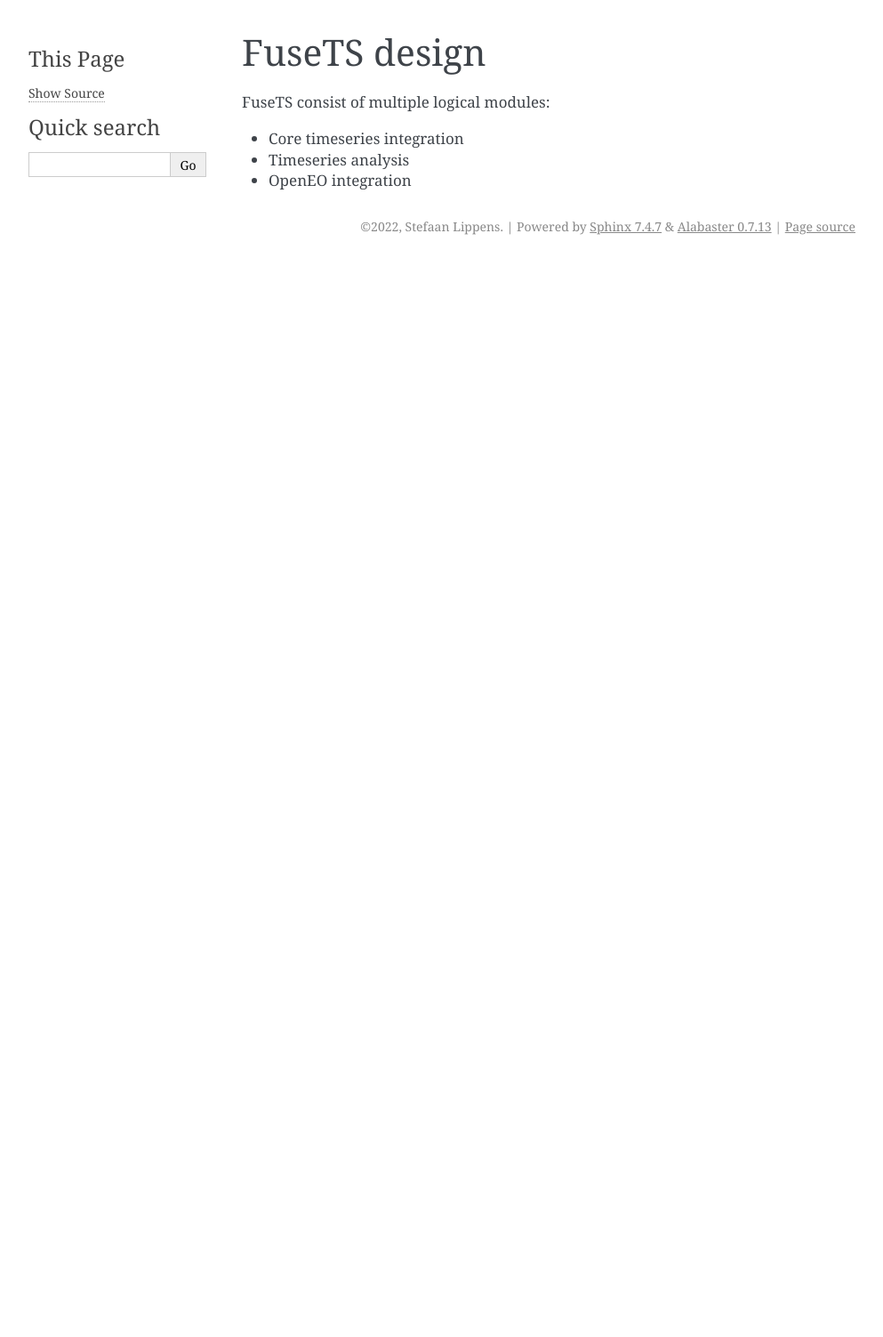
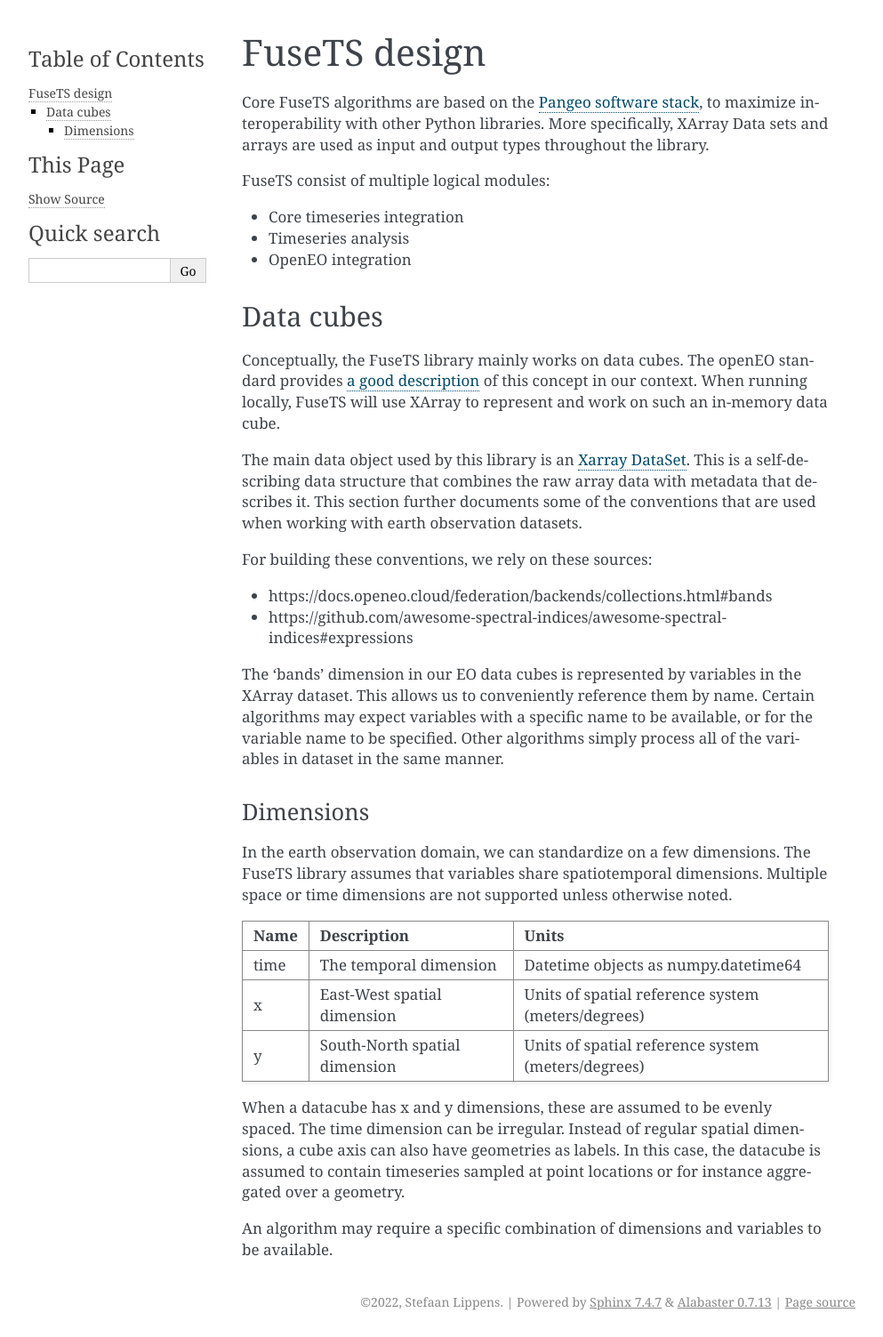
Before and after one commit to Open-EO/FuseTS, a Sphinx documentation site: the page built from docs/source/design.md, in a window 1280 px wide. Shown: the whole page at 89% size, without its empty margins (148-1141 px from the left). Built offline with Sphinx 7.4.7, drawn with Linux system fonts in a browser that asks for light colours; before the commit the page ends 900 px from its top, so only the background shows below that.

Commit message:
#60 some docs on data model

```diff
--- a/docs/source/design.md
+++ b/docs/source/design.md
@@ -1,7 +1,46 @@
 # FuseTS design
+
+Core FuseTS algorithms are based on the [Pangeo software stack](https://pangeo.io/architecture.html#software), to maximize
+interoperability with other Python libraries. More specifically, XArray Data sets and arrays are used as input and output
+types throughout the library.
 
 FuseTS consist of multiple logical modules:
 
 - Core timeseries integration
 - Timeseries analysis
 - OpenEO integration
+
+
+## Data cubes
+
+Conceptually, the FuseTS library mainly works on data cubes. The openEO standard provides [a good description](https://openeo.org/documentation/1.0/datacubes.html)
+of this concept in our context. When running locally, FuseTS will use XArray to represent and work on such an in-memory data cube.
+
+The main data object used by this library is an [Xarray DataSet](https://docs.xarray.dev/en/latest/generated/xarray.Dataset.html).
+This is a self-describing data structure that combines the raw array data with metadata that describes it. This section
+further documents some of the conventions that are used when working with earth observation datasets.
+
+For building these conventions, we rely on these sources:
+- https://docs.openeo.cloud/federation/backends/collections.html#bands
+- https://github.com/awesome-spectral-indices/awesome-spectral-indices#expressions
+
+The 'bands' dimension in our EO data cubes is represented by variables in the XArray dataset. This allows us to
+conveniently reference them by name. Certain algorithms may expect variables with a specific name to be available, or for
+the variable name to be specified. Other algorithms simply process all of the variables in dataset in the same manner.
+
+### Dimensions
+
+In the earth observation domain, we can standardize on a few dimensions. The FuseTS library assumes that variables share
+spatiotemporal dimensions. Multiple space or time dimensions are not supported unless otherwise noted.
+
+| Name | Description                   | Units                                               |
+|------|-------------------------------|-----------------------------------------------------|
+| time | The temporal dimension        | Datetime objects as numpy.datetime64                |
+| x    | East-West spatial dimension   | Units of spatial reference system (meters/degrees)  |
+| y    | South-North spatial dimension | Units of spatial reference system (meters/degrees)  |
+
+When a datacube has x and y dimensions, these are assumed to be evenly spaced. The time dimension can be irregular.
+Instead of regular spatial dimensions, a cube axis can also have geometries as labels. In this case, the datacube is
+assumed to contain timeseries sampled at point locations or for instance aggregated over a geometry.
+
+An algorithm may require a specific combination of dimensions and variables to be available.
```
